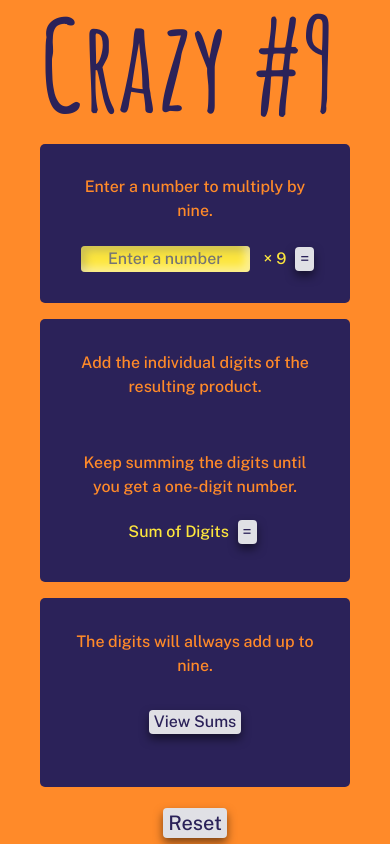
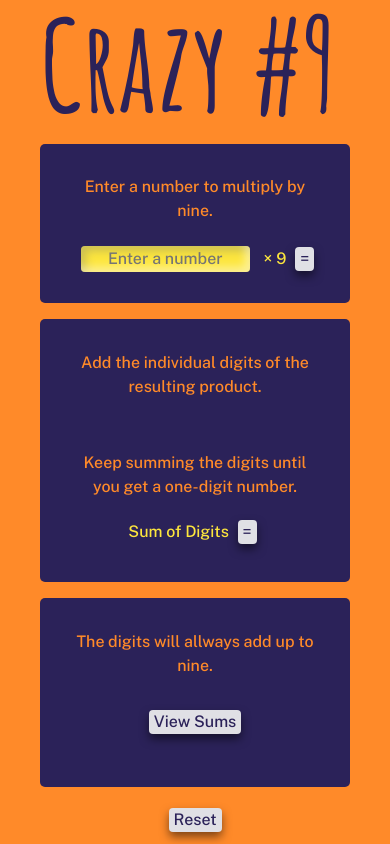
Before and after one commit to erricrr/crazyNine, a plain HTML site: page index.html in a window 390 px wide. Drawn offline with nearby package versions, Linux system fonts and the light colour scheme.

Commit message:
Update main.css

```diff
--- a/main.css
+++ b/main.css
@@ -384,7 +384,7 @@ textarea:focus, input:focus{
 }
 
 @media only screen and (max-width: 600px) {
-  .container {
+  .container, .reset {
     font-size: 1rem;
   }
 
```
